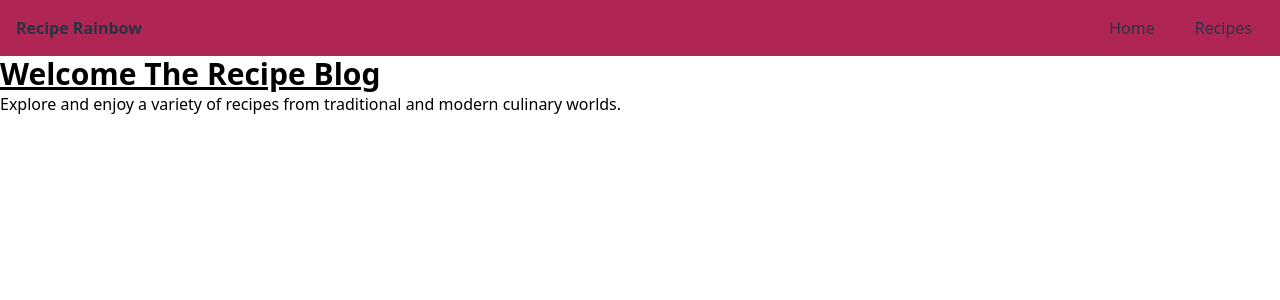
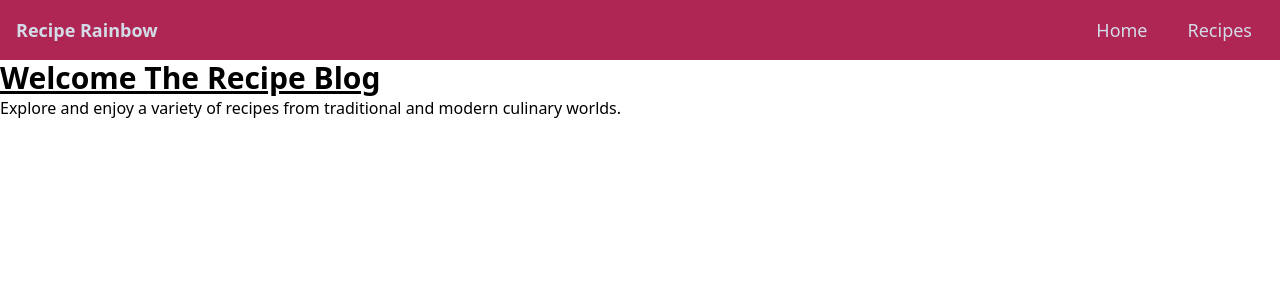
Before and after one commit to Adrienner1988/Recipe-Blog, a React (Vite) app: page / in a window 1280 px wide. Shown: the top 300 px of the page. Built offline with nearby package versions, Linux system fonts and the light colour scheme; a web font is replaced by a local one.

Commit message:
Changed the color of the text and the font size

```diff
--- a/src/components/Nav.tsx
+++ b/src/components/Nav.tsx
@@ -3,7 +3,7 @@ import { NavLink } from "react-router-dom";
 const Nav = () => {
   return (
     <>
-      <nav className="bg-lightPlum text-grayDark">
+      <nav className="bg-lightPlum text-grayLight text-lg">
         <ul className="flex items-center justify-between flex-col md:flex-row space-y-4 md:space-y-0 md:space-x-4 p-4 ">
           <li className="nav-list font-bold float-start ">Recipe Rainbow</li>
 
@@ -11,7 +11,7 @@ const Nav = () => {
             <li className="nav-list">
               <NavLink
                 to={"/"}
-                className="px-3 py-3 rounded-full hover:bg-darkPlum hover:text-grayLight transition-colors duration-300"
+                className="px-3 py-3 rounded-full hover:bg-darkPlum text-grayLight hover:text-green transition-colors duration-300"
               >
                 Home
               </NavLink>
@@ -19,7 +19,7 @@ const Nav = () => {
             <li className="nav-list">
               <NavLink
                 to={"/recipes"}
-                className="px-3 py-3 rounded-full hover:bg-darkPlum hover:text-grayLight transition-colors duration-300"
+                className="px-3 py-3 rounded-full hover:bg-darkPlum text-grayLight hover:text-green transition-colors duration-300"
               >
                 Recipes
               </NavLink>
```
